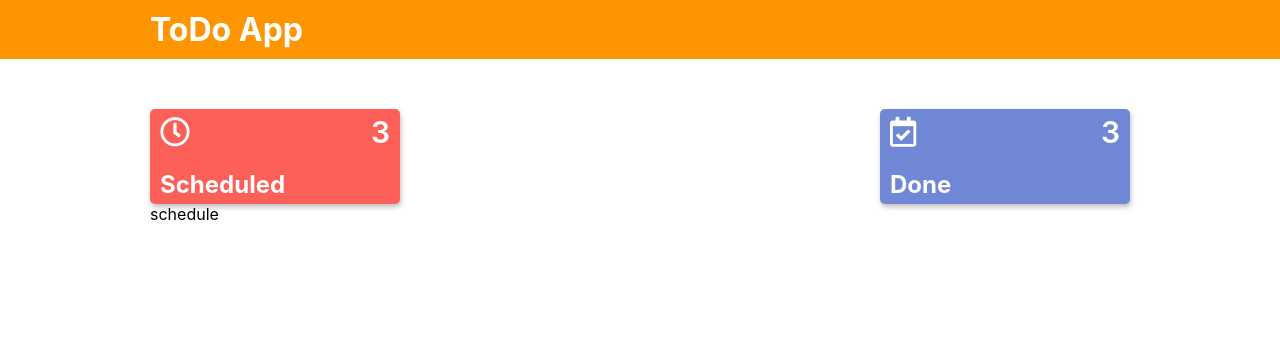
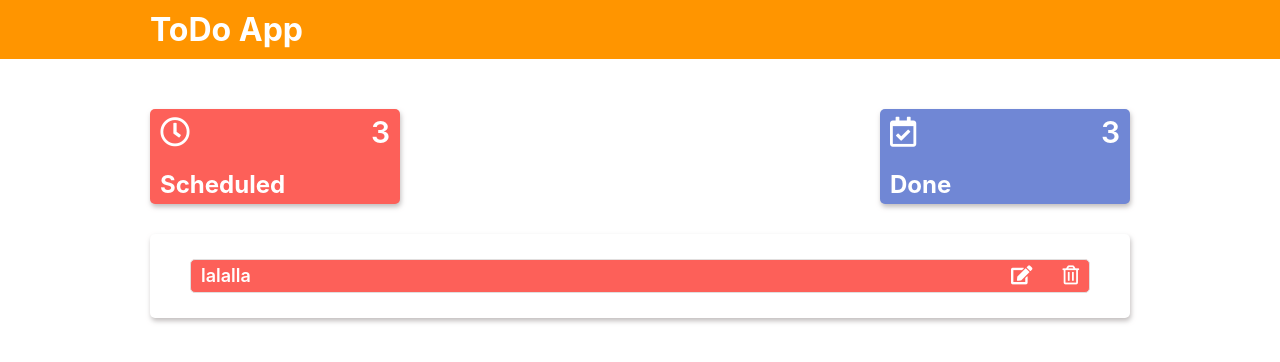
Before and after one commit to selviany31/to-do-list, a React (Create React App) app: page / in a window 1280 px wide. Shown: the top 362 px of the page. Built offline with nearby package versions, Linux system fonts and the light colour scheme.

Commit message:
fix: styiling feature scheduled

```diff
--- a/src/Features/ScheduledList.js
+++ b/src/Features/ScheduledList.js
@@ -1,10 +1,21 @@
 import React from 'react'
+import Card from '../Components/Card'
 
-function ScheduledList() {
+const ScheduledList = () => {
     return (
-        <div>
-            schedule
-        </div>
+        <Card styleName="card-shadow">
+            <Card styleName="card-border card-bg-red content-wrapper">
+                    <p>lalalla</p>
+                    <div>
+                        <button>
+                            <i className="fas fa-edit" style={{marginRight: "30px"}}></i>
+                        </button>
+                        <button>
+                            <i className="far fa-trash-alt"></i>
+                        </button>
+                    </div>
+            </Card>
+        </Card>
     )
 }
 
--- a/src/Features/index.js
+++ b/src/Features/index.js
@@ -26,7 +26,7 @@ const FeatureRoute = () => {
                     </Card>
                 </Link>
             </div>
-            <div className="container">
+            <div className="container" style={{marginTop: "30px"}}>
             <Switch>
                 {routes.map((route, index) => (
                 <Route
--- a/src/Styles/style.css
+++ b/src/Styles/style.css
@@ -22,3 +22,18 @@
     font-weight: 600;
     margin-bottom: 20px;
 }
+.content-wrapper {
+    margin: 20px 30px;
+    color: white;
+    font-size: 18px;
+    font-weight: 600;
+    display: flex;
+    justify-content: space-between;
+}
+button {
+    background-color: transparent;
+    border: 0px;
+    color: white;
+    font-size: 19px;
+    cursor: pointer;
+}
```
